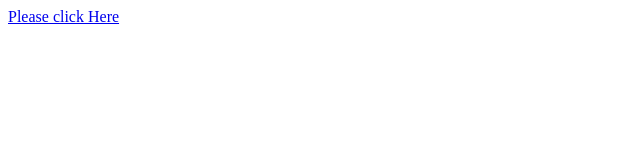
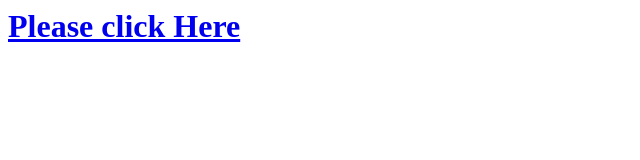
Before and after one commit to Aradhya-Joshi/E-Cell-RGPV, a plain HTML site: page index.html in a window 1280 px wide. Shown: the whole page, without its empty margins (0-640 px from the left). Drawn offline with Linux system fonts and the light colour scheme.

Commit message:
Update index.html

```diff
--- a/index.html
+++ b/index.html
@@ -1,5 +1,5 @@
 <html>
   <body>
-    <a href ="landing_page.html">Please click Here</a>
+    <a href ="landing_page.html"><h1 align ="centre">Please click Here</h1></a>
   </body>
 </html>
```
